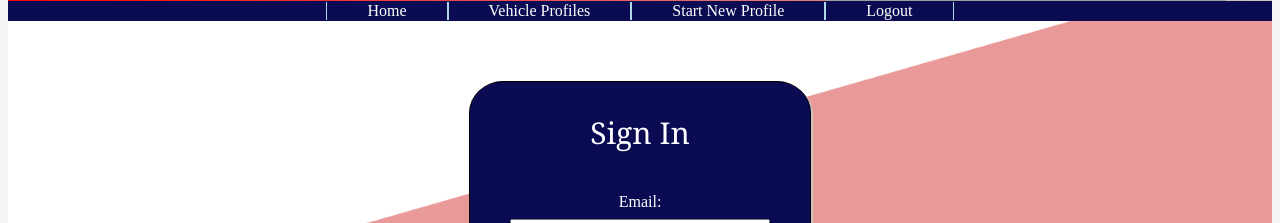
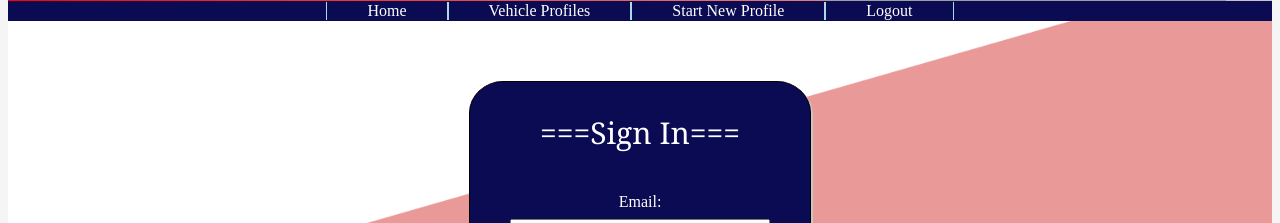
Before and after one commit to estott10/dlow, a React (Create React App) app: page / in a window 1280 px wide. Shown: the part 307-530 px from the top of the page. Built offline with nearby package versions, Linux system fonts and the light colour scheme; grey boxes are pictures that could not be loaded.

Commit message:
continuous integration check

```diff
--- a/src/components/Auth/Auth.js
+++ b/src/components/Auth/Auth.js
@@ -56,7 +56,7 @@ class Auth extends Component{
     return(
         <div className="auth">
         <div className="login">
-            <div className="signIn">Sign In</div>
+            <div className="signIn">===Sign In===</div>
             <div>Email: </div>
             <input name='email' onChange={ (e) => this.handleChange(e)}></input>
             <div>Password:</div>
```
